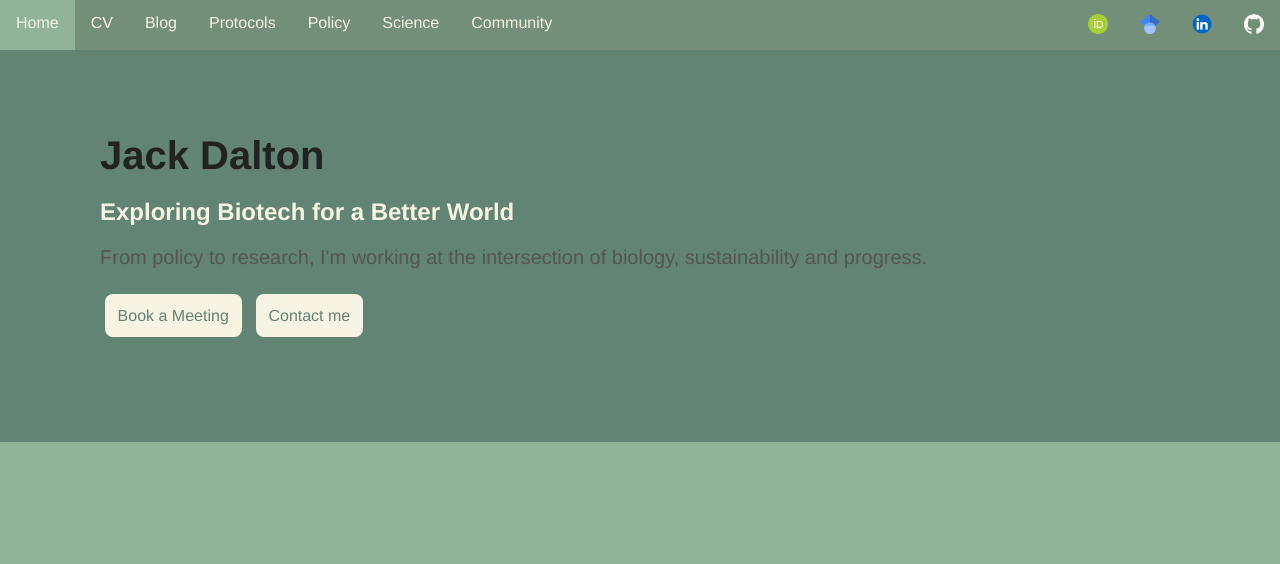
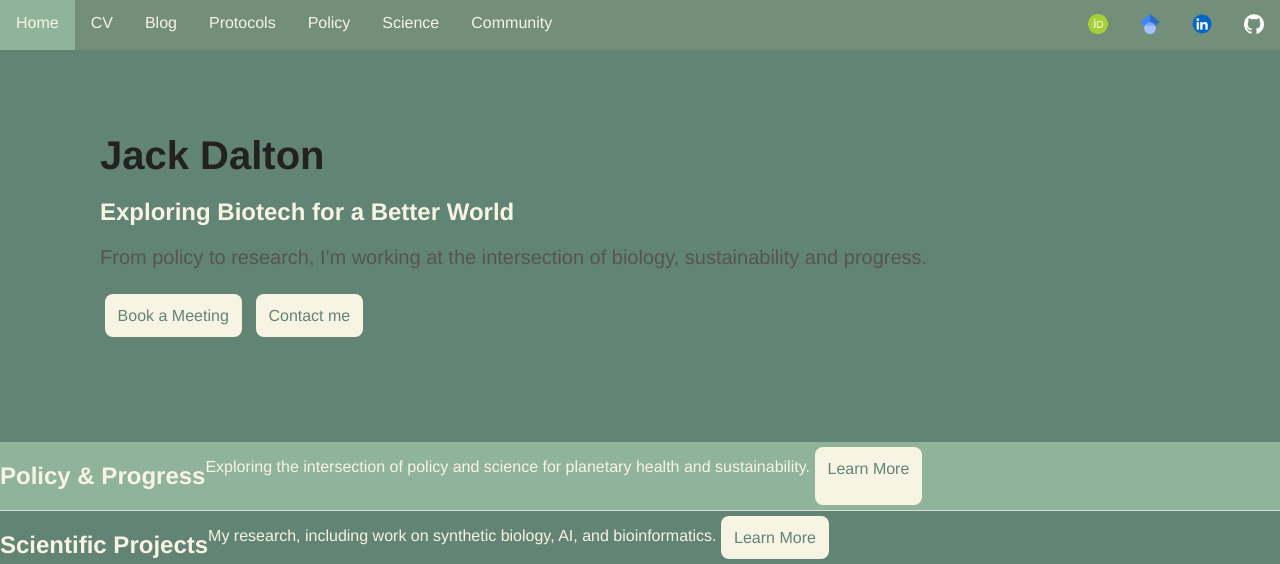
Before and after one commit to JackATDalton/JackATDalton.github.io, a Jekyll site: the page built from index.html, in a window 1280 px wide and 1400 px high. Shown: the top 564 px of the window. Built offline with Jekyll 4.4.1, drawn with Linux system fonts in a browser that asks for light colours; some web fonts are replaced.

Commit message:
Adding flex boxes to subsections

```diff
--- a/stylesheets/style.css
+++ b/stylesheets/style.css
@@ -106,10 +106,12 @@
 /* Subsections Style */
 
 .subsection {
+ display: flex;
+  align-items: stretch; /* Makes child elements stretch to equal height */
  width: 100%; /* Full width */
-  padding: 100px; /* Add spacing inside */
   border-bottom: 1px solid #ddd; /* Optional: separate subsections with a line */
 }
+
 .subsection:nth-child(even) {
   background-color: #90b499; /* Lighter green */
   text-align: left; /* left-align text */
@@ -119,6 +121,20 @@
   background-color: #628474; /* Darker green */
   text-align: right; /* left-align text */
 
+.text-content {
+  flex: 1;
+  padding: 100px; /* Adjust spacing as needed */
+}
+
+.image-content {
+  flex: 1;
+}
+
+.image-content img {
+  width: 100%;
+  height: 100%;
+  object-fit: cover; /* Ensures the image covers the container */
+}
 .section {
   background-color: #90b499;
   border: 1px solid #ddd;
```
